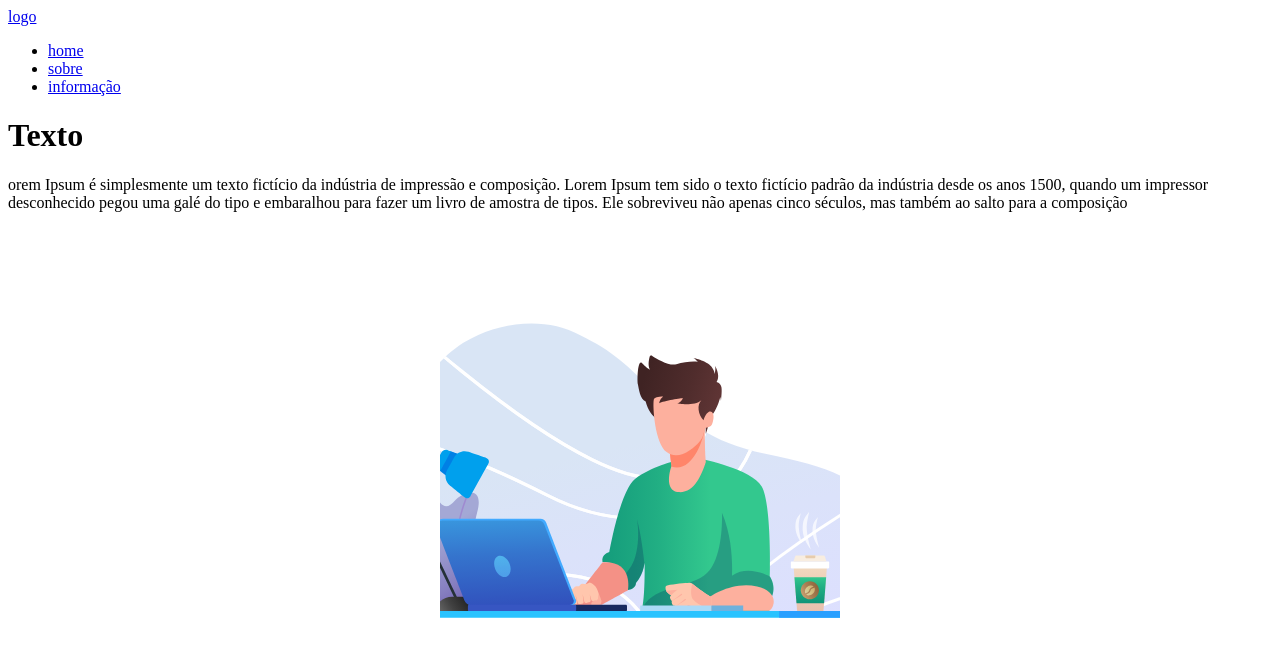
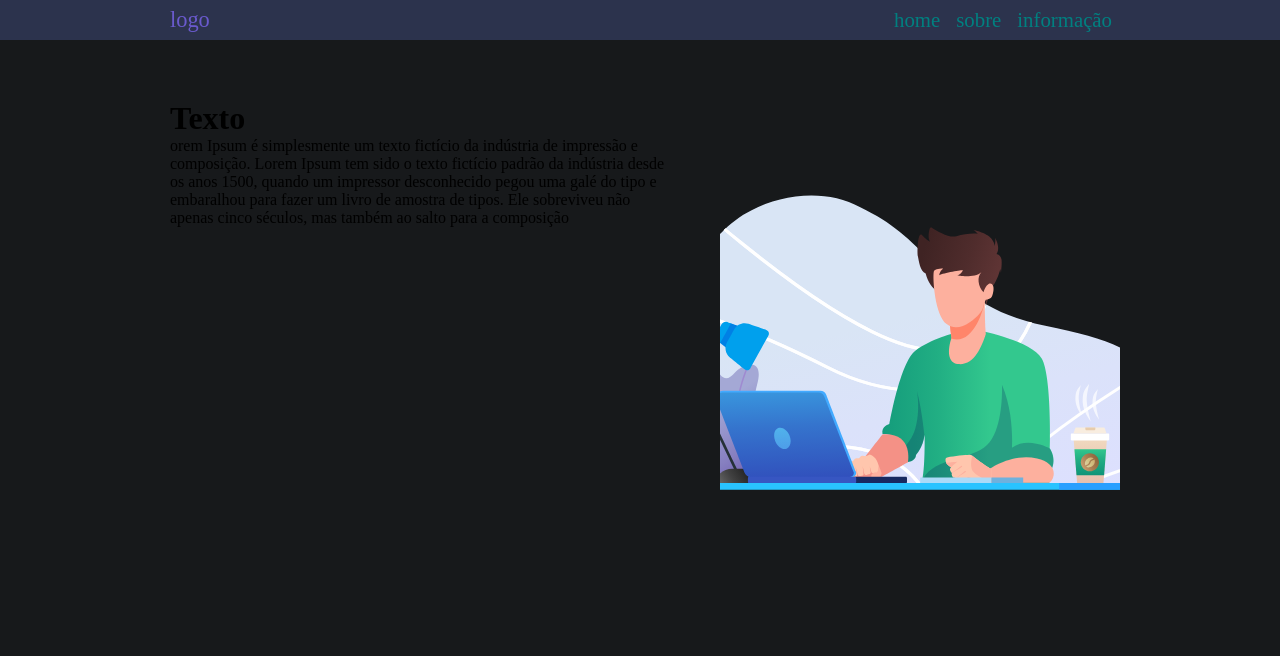
Before and after one commit to CarlosEduardoBastos/portfolio, a React (Create React App) app: page / in a window 1280 px wide. Shown: the top 656 px of the page. Built offline with nearby package versions, Linux system fonts and the light colour scheme.

Commit message:
colocando o stilo do site

```diff
--- a/src/style.css
+++ b/src/style.css
@@ -0,0 +1,59 @@
+:root{
+    --color-header: #2C334D;
+    --color-logo: slateblue;
+    --color-links: teal;
+}
+*{
+    margin: 0;
+    padding: 0;
+    box-sizing: border-box;
+}
+body{
+    background: #17191B;
+}
+/**HEADER***/
+.header-color{
+    background: var(--color-header);
+    height: 100%;
+}
+.header-color section{
+    max-width: 960px;
+    margin: 0 auto;
+    display: flex;
+    flex-wrap: wrap;
+    justify-content: space-between;
+    align-items: center;
+}
+.header-color section .logo{
+    color: var(--color-logo);
+    text-decoration: none;
+    margin-left: 10px;
+    font-size: 1.4rem;
+}
+.header-color section ul li{
+    display: inline-block;
+    margin: 0.5rem;
+}
+.header-color section ul li a{
+    color: var(--color-links);
+    font-size: 1.3rem;
+    text-decoration: none;
+}
+/*CORPO*/
+.lottie-animation{
+    max-width: 960px;
+    justify-content: space-between;
+    margin: 60px auto;
+    flex-wrap: wrap;
+    display: flex;
+}
+.lottie-config{
+    margin-left: 10px;
+}
+.campo_texto{
+    margin-left: 10px;
+    width: 500px;
+}
+.campo_texto h1{
+
+}
```
Also changed, not shown: 1 other file (tests, documents, lock files or other folders).
